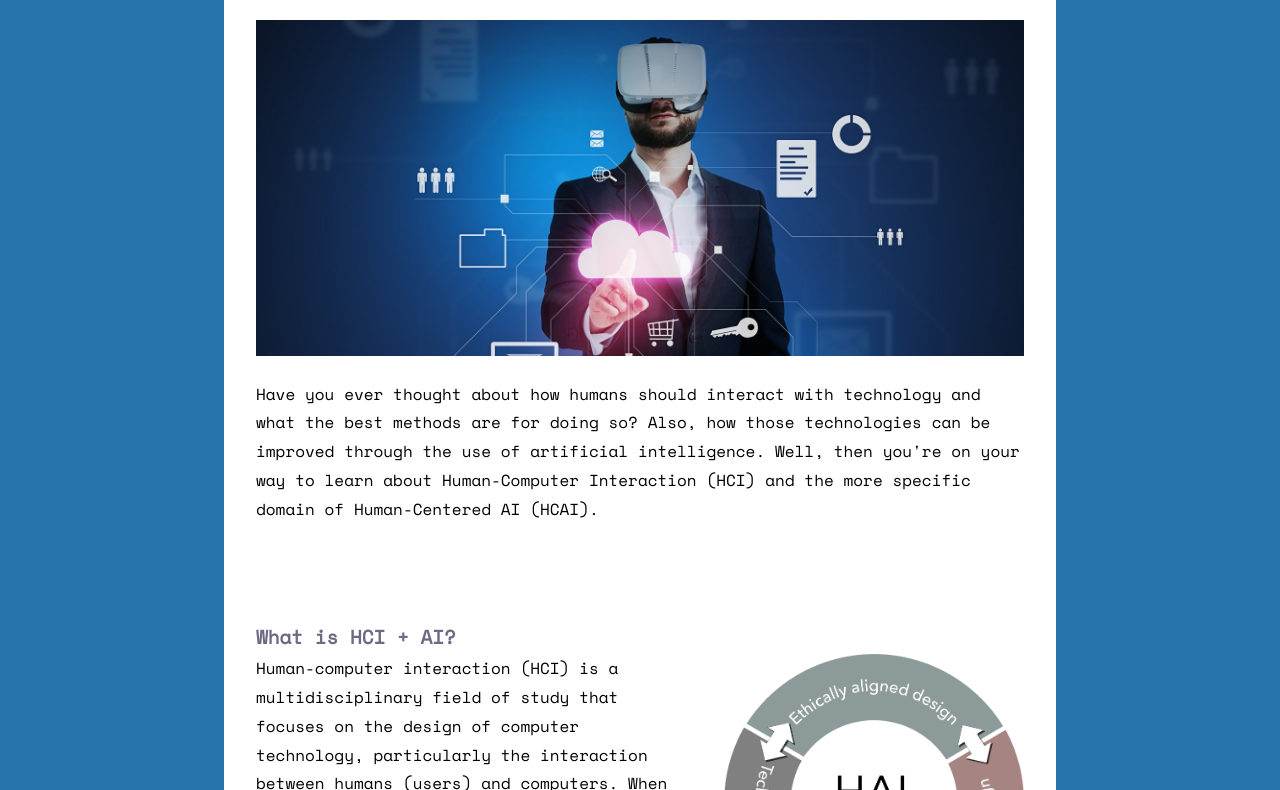
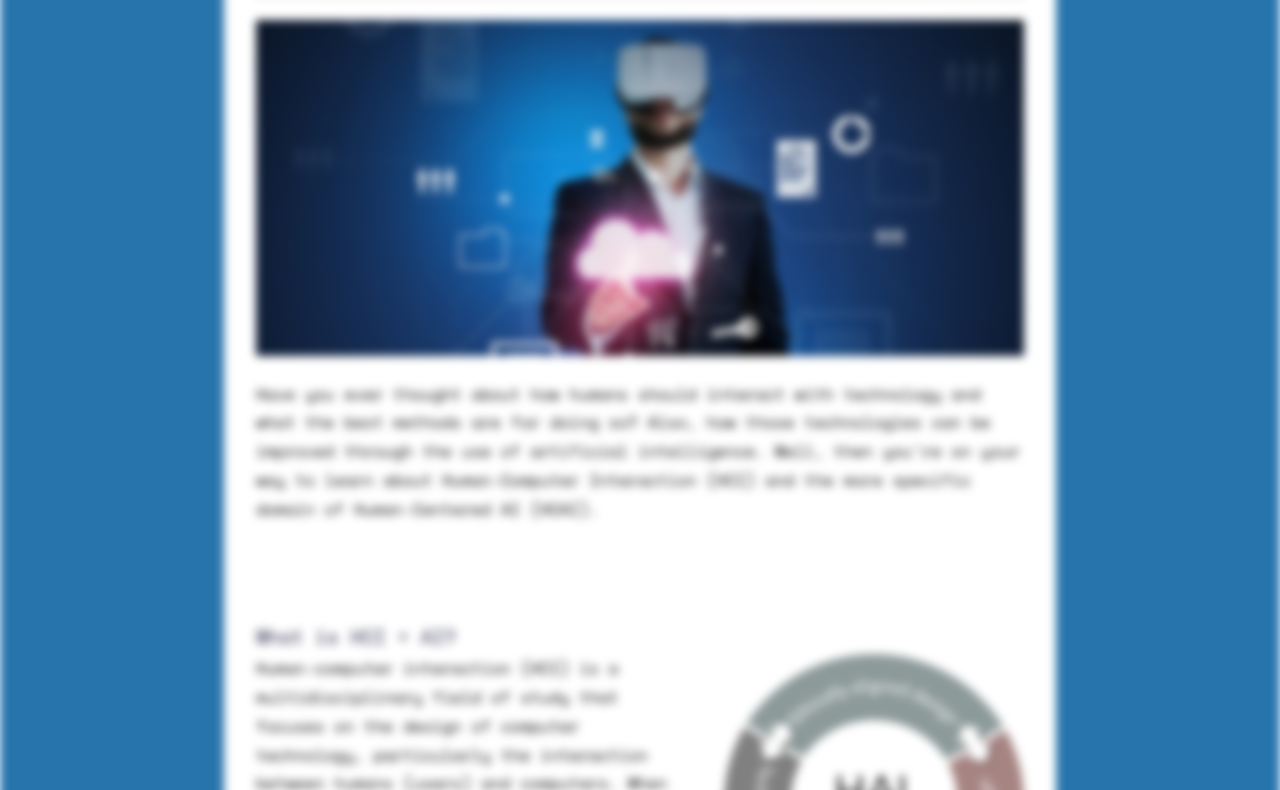
Before and after one commit to JohnathanAguilar01/Informational_website_ML_AI_HCI, a plain HTML site: page index.html in a window 1280 px wide. Shown: the part 316-1106 px from the top of the page. Drawn offline with nearby package versions, Linux system fonts and the light colour scheme.

Commit message:
Update styles.css

```diff
--- a/css/styles.css
+++ b/css/styles.css
@@ -1,4 +1,9 @@
-html, body {
+html {
+	background: #2774ad;
+	margin: 0;
+	filter: blur(5px);
+}
+body {
 	background: #2774ad;
 	margin: 0;
 }
```
